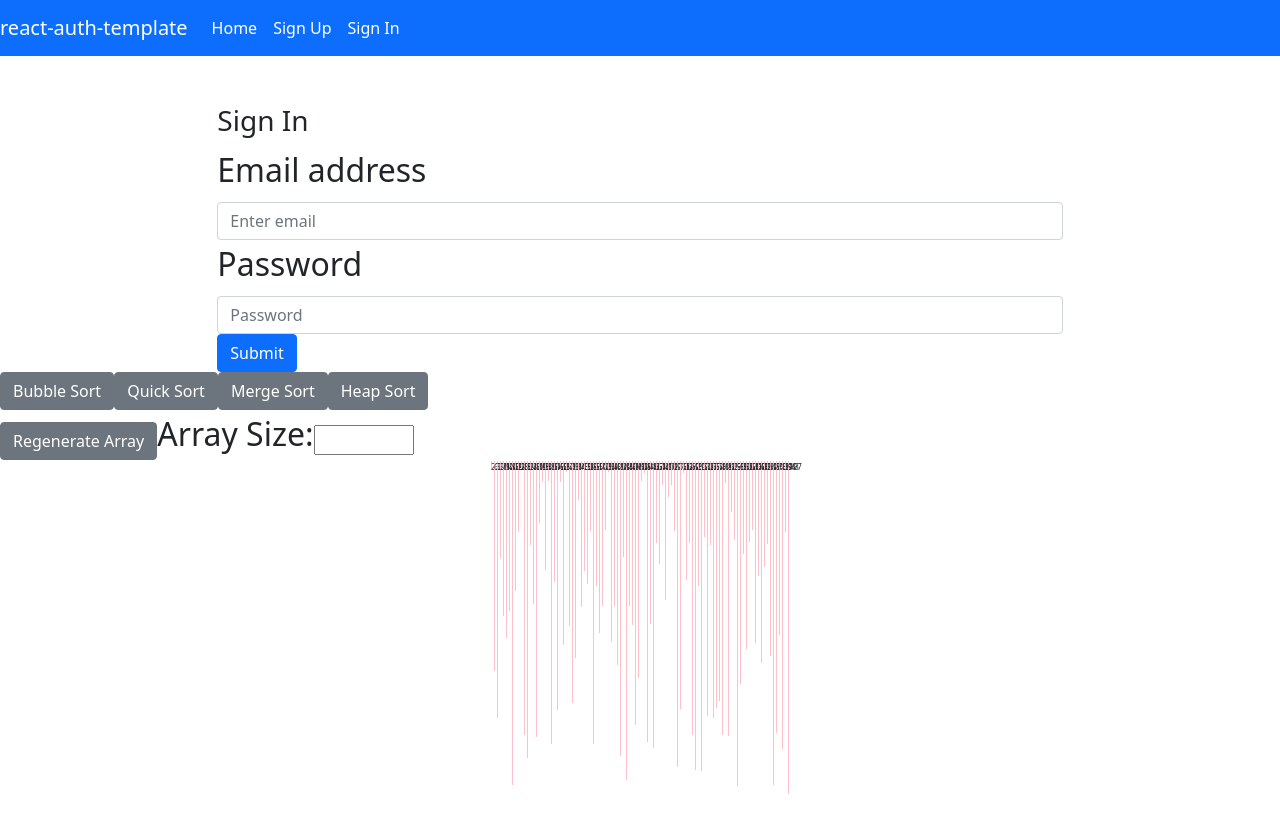
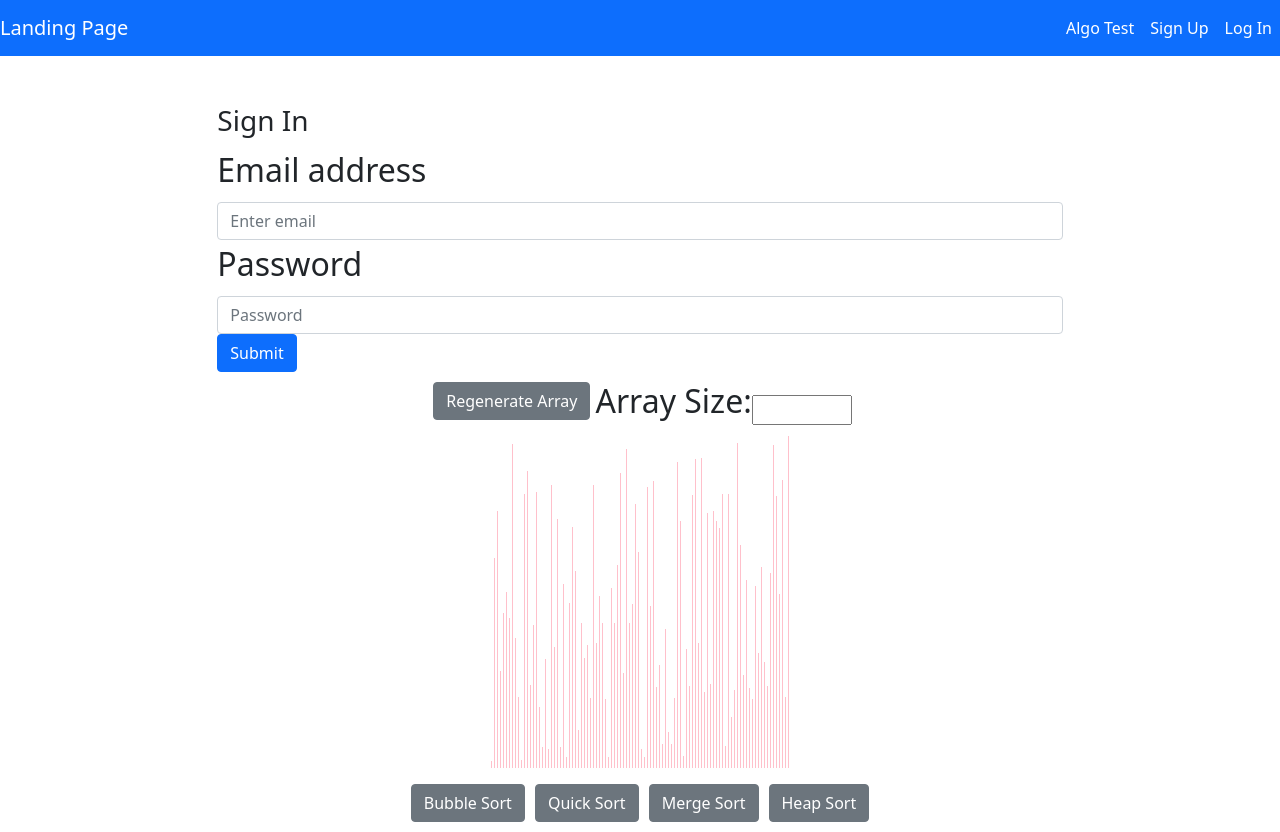
Before and after one commit to iwaggoner/sorting_algorithm_visualizer, a React (Create React App) app in the folder client/: page /sign-in in a window 1280 px wide. Before the commit the page ends 800 px from the top, so only its background shows below. Built offline with nearby package versions, Linux system fonts and the light colour scheme.

Commit message:
BootStrap and Routes

```diff
--- a/client/src/App.js
+++ b/client/src/App.js
@@ -13,8 +13,11 @@ import SignIn from './components/auth/SignIn'
 import SignOut from './components/auth/SignOut'
 import ChangePassword from './components/auth/ChangePassword'
 import Graph from './components/Graph'
+import AlgoTest from './components/shared/AlgoTest'
+import Study from './components/auth/Study'
 // Bootstrap Components
 import Button from 'react-bootstrap/Button';
+import Stack from 'react-bootstrap/Stack'
 
 const App = () => {
 
@@ -257,7 +260,7 @@ const App = () => {
 
 	return (
 		<Fragment>
-			<Header user={user} />
+			<Header user={user}/>
 			<Routes>
 				<Route path='/' element={<Home msgAlert={msgAlert} user={user} />} />
 				<Route
@@ -283,6 +286,18 @@ const App = () => {
 							<ChangePassword msgAlert={msgAlert} user={user} />
 						</RequireAuth>}
 				/>
+        <Route
+					path='/algo-test'
+					element={<AlgoTest msgAlert={msgAlert} user={user} />}
+				/>
+        <Route
+					path='/study'
+					element={
+						<RequireAuth user={user}>
+							<Study msgAlert={msgAlert} user={user} />
+						</RequireAuth>}
+				/>
+
 			</Routes>
 			{msgAlerts.map((msgAlert) => (
 				<AutoDismissAlert
@@ -295,17 +310,29 @@ const App = () => {
 				/>
 			))}
 
-
-			<Button variant='secondary' onClick={()=>bubbleSort(array, array.length)}>Bubble Sort</Button>
-      <Button variant='secondary' onClick={()=>quickSort(array)}>Quick Sort</Button>
-      <Button variant='secondary' onClick={()=>mergeSort(array)}>Merge Sort</Button>
-      <Button variant='secondary' onClick={()=>heapSort(array)}>Heap Sort</Button>
-      <br></br>
-      <Button variant='secondary' onClick={()=>setArray(regenerate(size,5,1000))}>Regenerate Array</Button>
-      <label for='nArraySize'>Array Size: </label>
-      <input type='number' id='nArraySize' onChange={chanageSize}/>
-
-      <Graph array={array}/>
+      <Stack>
+        <div className="flexContainer">
+          <Button className='stackbutton'
+            variant='secondary'
+            onClick={()=>setArray(regenerate(size,5,1000))}>
+              Regenerate Array
+          </Button>
+          <label for='nArraySize'>Array Size: </label>
+          <input type='number'
+            id='nArraySize'
+            onChange={chanageSize}
+            className='arrayinput'/>
+        </div>
+        <div>
+          <Graph array={array}/>
+        </div>
+        <div className="flexContainer">
+          <Button className='stackbutton' variant='secondary' onClick={()=>bubbleSort(array, array.length)}>Bubble Sort</Button>
+          <Button className='stackbutton' variant='secondary' onClick={()=>quickSort(array)}>Quick Sort</Button>
+          <Button className='stackbutton' variant='secondary' onClick={()=>mergeSort(array)}>Merge Sort</Button>
+          <Button className='stackbutton' variant='secondary' onClick={()=>heapSort(array)}>Heap Sort</Button>
+        </div>
+      </Stack>
 		</Fragment>
 	)
 }
--- a/client/src/components/Graph.js
+++ b/client/src/components/Graph.js
@@ -4,7 +4,7 @@ import React from 'react'
 const Graph = ( props) => {
 
   const bars = props.array.map((element,index) => {
-    return <div key={index} className="bar" style={{height:`${element/3}px`}}>{element}</div>
+    return <div key={index} className="bar" style={{height:`${element/3}px`}}></div>
   })
 
   // useEffect(() => {
--- /dev/null
+++ b/client/src/components/auth/Study.js
@@ -0,0 +1,12 @@
+import React from 'react'
+
+
+const Study = (props) => {
+
+
+    return (
+        <div className>Study Page</div>
+    )
+}
+
+export default Study
--- /dev/null
+++ b/client/src/components/shared/AlgoTest.js
@@ -0,0 +1,12 @@
+import React from 'react'
+
+
+const AlgoTest = (props) => {
+
+
+    return (
+        <div className>This is algo-test</div>
+    )
+}
+
+export default AlgoTest
--- a/client/src/components/shared/Header.js
+++ b/client/src/components/shared/Header.js
@@ -9,13 +9,18 @@ const linkStyle = {
 const authenticatedOptions = (
 	<>
 		<Nav.Link>
+			<Link to='study' style={linkStyle}>
+				Study
+			</Link>
+		</Nav.Link>
+		<Nav.Link>
 			<Link to='change-password' style={linkStyle}>
 				Change Password
 			</Link>
 		</Nav.Link>
 		<Nav.Link>
 			<Link to='sign-out' style={linkStyle}>
-				Sign Out
+				Log out
 			</Link>
 		</Nav.Link>
 	</>
@@ -27,7 +32,7 @@ const unauthenticatedOptions = (
 		    <Link to='sign-up' style={linkStyle}>Sign Up</Link>
         </Nav.Link>
         <Nav.Link>
-		    <Link to='sign-in' style={linkStyle}>Sign In</Link>
+		    <Link to='sign-in' style={linkStyle}>Log In</Link>
         </Nav.Link>
 	</>
 )
@@ -35,8 +40,8 @@ const unauthenticatedOptions = (
 const alwaysOptions = (
 	<>
 		<Nav.Link>
-			<Link to='/' style={linkStyle}>
-				Home
+			<Link to='/algo-test' style={linkStyle}>
+				Algo Test
 			</Link>
 		</Nav.Link>
 	</>
@@ -46,12 +51,12 @@ const Header = ({ user }) => (
 	<Navbar bg='primary' variant='dark' expand='md'>
 		<Navbar.Brand>
             <Link to='/' style={linkStyle}>
-                react-auth-template
+                Landing Page
             </Link>
         </Navbar.Brand>
-		<Navbar.Toggle aria-controls='basic-navbar-nav' />
-		<Navbar.Collapse id='basic-navbar-nav'>
-			<Nav className='ml-auto'>
+		<Navbar.Toggle aria-controls='basic-navbar-nav'/>
+		<Navbar.Collapse id='basic-navbar-nav' className="justify-content-end">
+			<Nav className='ml-auto justify-content-center'>
 				{user && (
 					<span className='navbar-text mr-2'>Welcome, {user.email}</span>
 				)}
--- a/client/src/index.css
+++ b/client/src/index.css
@@ -20,17 +20,22 @@ code {
 .flexContainer {
   display: flex;
   justify-content: center;
+  align-items: end;
+  margin: 5px;
 }
 
-button {
-  color: blue;
-  padding: 10px;
-  margin: 10px;
-  font-size: 2rem;
+.arrayinput {
+  height: 30px;
 }
+
+.stackbutton {
+  margin: 5px;
+}
+
 input, label {
   font-size: 2rem;
 }
+
 input {
   width : 100px
 }
```
Also changed, not shown: 2 other files (tests, documents, lock files or other folders).
